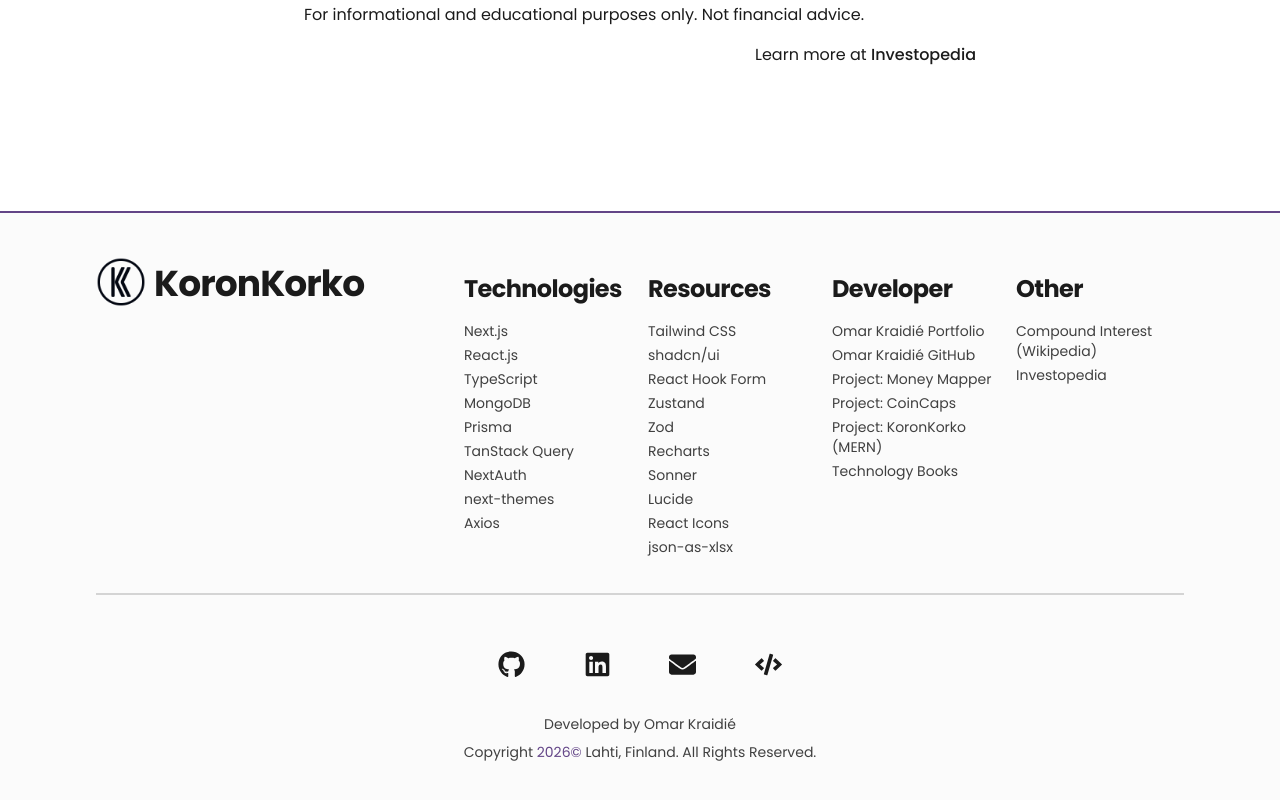
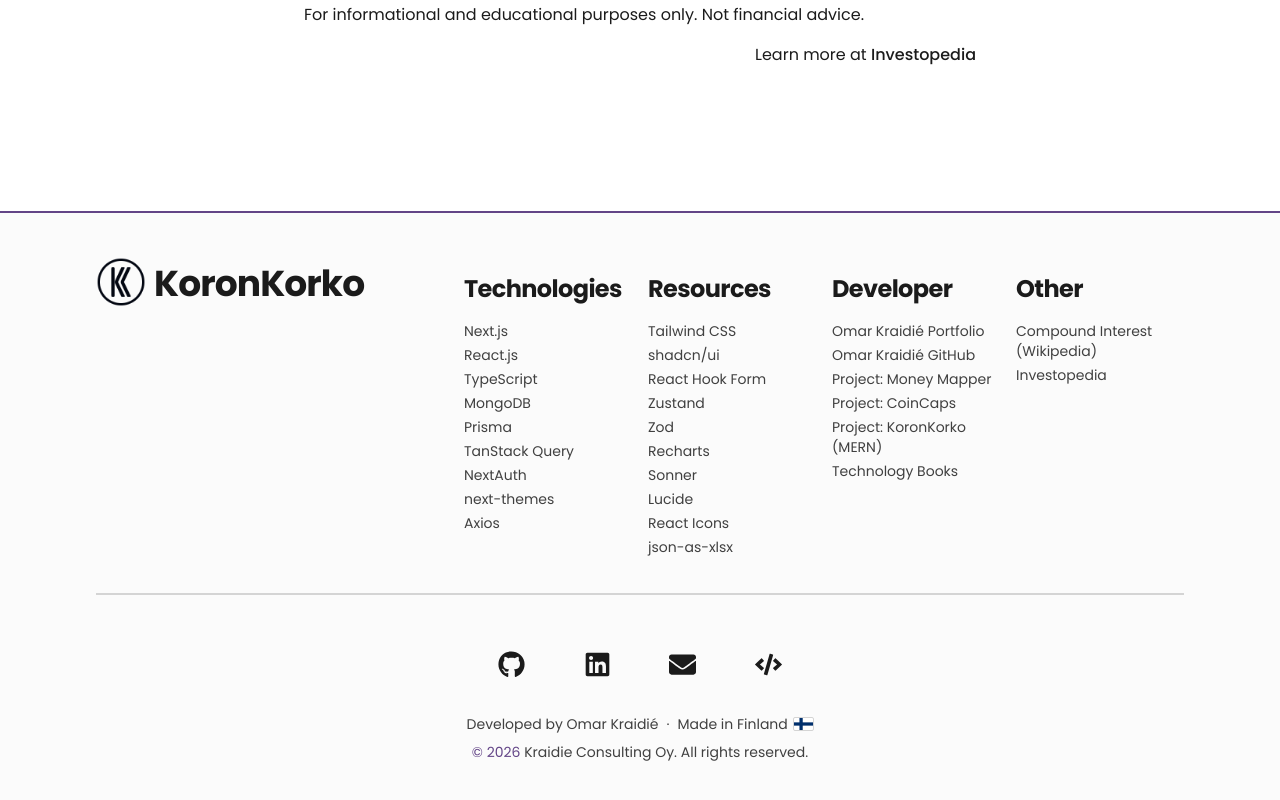
Before and after one commit to 0mppula/koronkorko-remastered, a Next.js app: page /annualized-return-calculator in a window 1280 px wide. Shown: the part 1118-1918 px from the top of the page. Built offline with nearby package versions, Linux system fonts and the light colour scheme; no server answers.

Commit message:
footer refactor.

```diff
--- a/components/Footer.tsx/index.tsx
+++ b/components/Footer.tsx/index.tsx
@@ -3,7 +3,20 @@ import { Separator } from '../ui/separator';
 import Link from './Link';
 import Logo from './Logo';
 
-const year = new Date(Date.now()).getFullYear();
+const year = new Date().getFullYear();
+
+const FinnishFlag = ({ className }: { className?: string }) => (
+	<svg
+		viewBox="0 0 18 11"
+		xmlns="http://www.w3.org/2000/svg"
+		aria-hidden="true"
+		className={className}
+	>
+		<rect width="18" height="11" fill="#FFFFFF" />
+		<rect x="5" width="3" height="11" fill="#002F6C" />
+		<rect y="4" width="18" height="3" fill="#002F6C" />
+	</svg>
+);
 
 const Footer = () => {
 	return (
@@ -65,8 +78,9 @@ const Footer = () => {
 						))}
 					</div>
 
-					<div className="flex items-center flex-col text-neutral-700 dark:text-neutral-300">
-						<p className="text-sm mb-2 ">
+					<div className="flex flex-col items-center gap-2 text-sm text-neutral-700 dark:text-neutral-300">
+						<div className="flex flex-col items-center gap-2 md:flex-row">
+							<p>
 								Developed by{' '}
 								<a
 									className="hover:underline hover:text-primary dark:hover:text-primary"
@@ -78,9 +92,19 @@ const Footer = () => {
 								</a>
 							</p>
 
-						<p className="text-sm mb-2">
-							Copyright <span className="text-primary">{year}&copy;</span> Lahti,
-							Finland. All Rights Reserved.
+							<span aria-hidden className="hidden md:inline select-none">
+								·
+							</span>
+
+							<p className="flex items-center gap-1.5">
+								Made in Finland
+								<FinnishFlag className="h-3 w-auto rounded-[1px] outline outline-1 outline-neutral-300 dark:outline-neutral-600" />
+							</p>
+						</div>
+
+						<p>
+							<span className="text-primary">&copy; {year}</span>{' '}
+							Kraidie&nbsp;Consulting&nbsp;Oy. All rights reserved.
 						</p>
 					</div>
 				</div>
```
Lines whose indentation alone changed are shown as unchanged.
